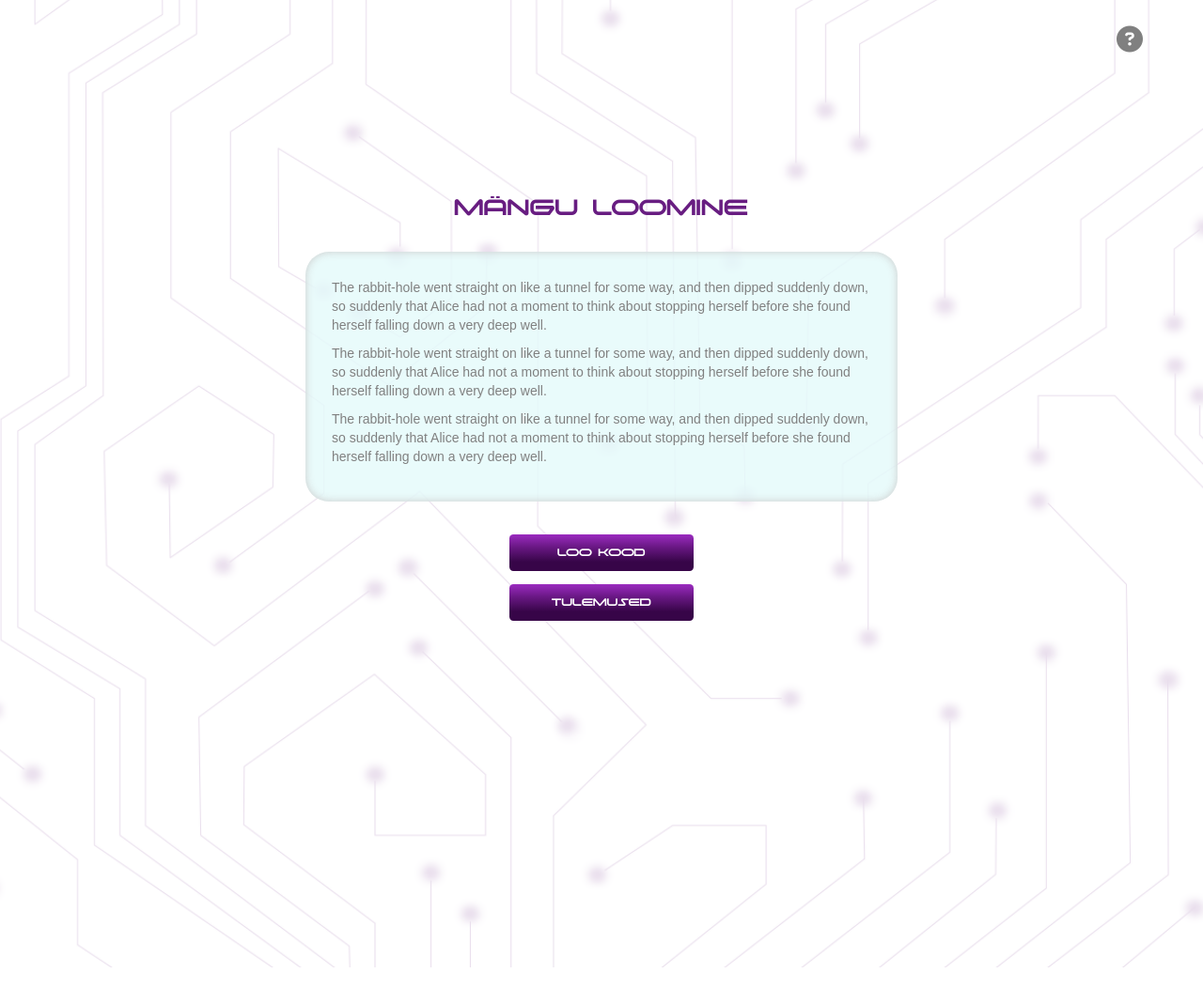
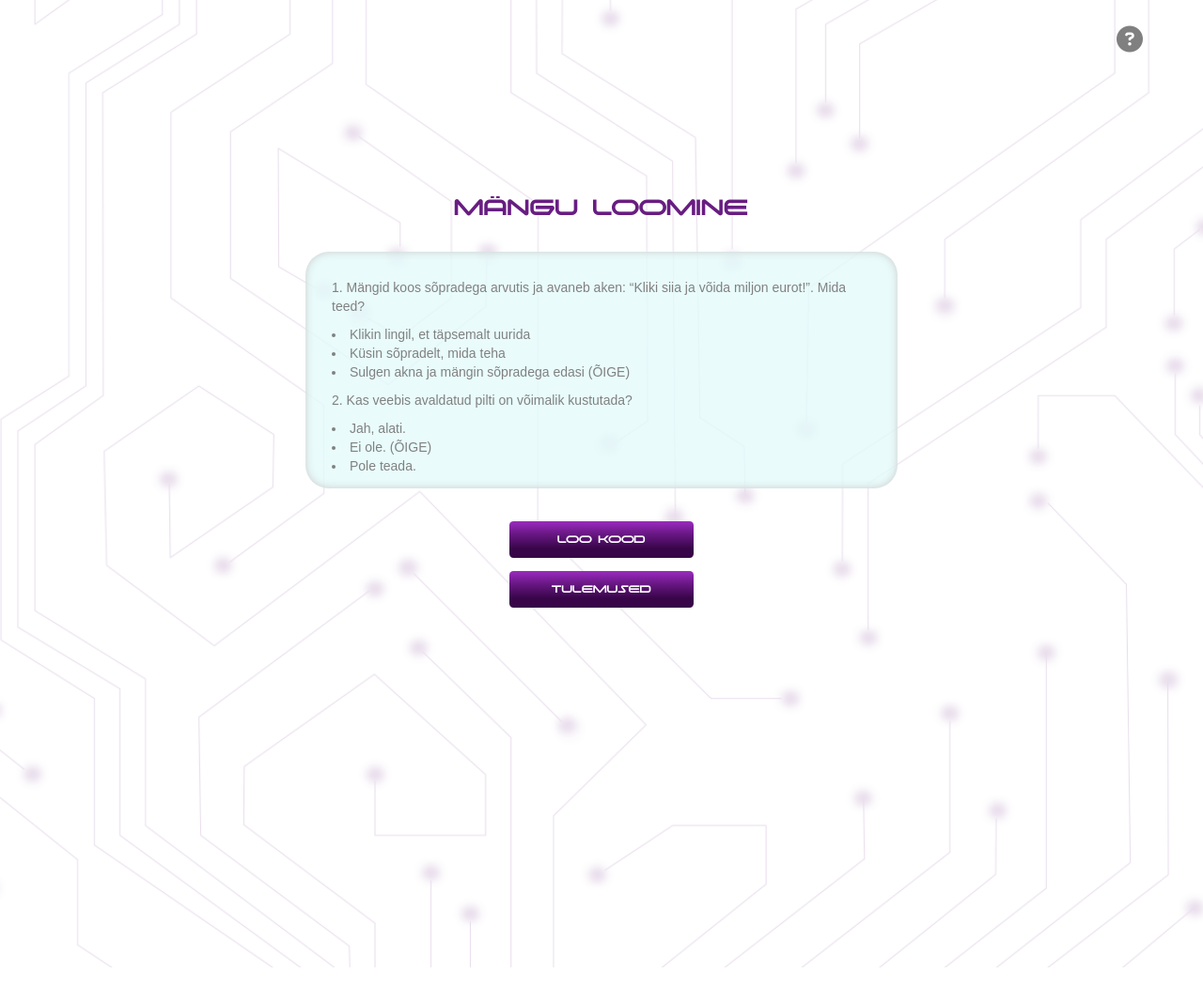
Before and after one commit to elipri/digiseiklusgame, a PHP site: page /kasutaja.php in a window 1280 px wide. Shown: the top 1069 px of the page at 94% size. Run offline with PHP 8.4, Linux system fonts and the light colour scheme; some libraries are stand-ins or nearby versions.

Commit message:
Küsimused ja infotekstid

```diff
--- a/code.txt
+++ b/code.txt
@@ -1 +1 @@
-6143
+1385
--- a/css/style.css
+++ b/css/style.css
@@ -416,6 +416,8 @@ button.student:hover {
 
 .questions {
   width: 45em;
+  height: 18em;
+  overflow: auto;
   /* background: #e4fbfb; */
   background: rgb(228,251,251, .8);
   padding: 2em;
--- a/kasutaja.php
+++ b/kasutaja.php
@@ -25,7 +25,7 @@
             <div id="help">
                 <h2>Info</h2>
                 <p>
-                    The rabbit-hole went straight on like a tunnel for some way, and then dipped suddenly down, so suddenly that Alice had not a moment to think about stopping herself before she found herself falling down a very deep well.
+                Tere tulemast Digiseikluse mängurakenduse õpetaja lehele!</p><p> Siin lehel kuvatakse Sulle mängus sees olevad küsimused, millele õpilased mängides vastama peavad. Mängu loomiseks genereeri kood vajutades nupule “Loo kood”. Iga kood on unikaalne. Tulemuste nägemiseks vajuta nupule “Tulemused”.
                 </p>
             </div>
         </div>
@@ -47,14 +47,110 @@
 
       <div class="questions">
         <p>
-        The rabbit-hole went straight on like a tunnel for some way, and then dipped suddenly down, so suddenly that Alice had not a moment to think about stopping herself before she found herself falling down a very deep well.
-      </p>
-      <p>
-        The rabbit-hole went straight on like a tunnel for some way, and then dipped suddenly down, so suddenly that Alice had not a moment to think about stopping herself before she found herself falling down a very deep well.
-      </p>
-      <p>
-        The rabbit-hole went straight on like a tunnel for some way, and then dipped suddenly down, so suddenly that Alice had not a moment to think about stopping herself before she found herself falling down a very deep well.
-      </p>
+        <span>1. Mängid koos sõpradega arvutis ja avaneb aken: “Kliki siia ja võida miljon eurot!”. Mida teed?</span>
+        <li>Klikin lingil, et täpsemalt uurida</li>
+        <li>Küsin sõpradelt, mida teha</li>
+        <li>Sulgen akna ja mängin sõpradega edasi (ÕIGE)</li>
+        </p>
+
+        <p>
+        <span>2. Kas veebis avaldatud pilti on võimalik kustutada?</span>
+        <li>Jah, alati.</li>
+        <li>Ei ole. (ÕIGE)</li>
+        <li>Pole teada.</li>
+        </p>
+
+        <p>
+        <span>3. Kas internetist leitud pilte võib sotsiaalmeedias vabalt avaldada?</span>
+        <li>Võib kui piltide omanik seda lubab (ÕIGE)</li>
+        <li>Ei või mitte kunagi.</li>
+        <li>Internetis võib kõike vabalt avaldada.</li>
+        </p>
+
+        <p>
+        <span>4. Kuidas reageerid kui sõber kirjutab sulle Messengeris: “Olen lollakas ja hüppan aknast alla.”?</span>
+        <li>Kirjutad vastuseks naeratavad emojid.</li>
+        <li>Helistad sõbrale ja uurid, kas see oli ikka tema ise kes kirjutas. (ÕIGE)</li>
+        <li>Ignoreerid teda.</li>
+        </p>
+
+        <p>
+        <span>5. Sõber tahab sinult sinu Facebooki konto parooli saada. Kas annad?</span>
+        <li>Kindlasti - ta ju hea sõber!</li>
+        <li>Üritad leida viisaka võimaluse keelduda (ÕIGE)</li>
+        <li>Annad sõbrale vale parooli.</li>
+        </p>
+
+        <p>
+        <span>6. Mis funktsioon on arvutis tulemüüril?</span>
+        <li>Ei lase võõraid internetist sinu arvutile ligi. (ÕIGE)</li>
+        <li>Kaitseb arvutit viiruste eest.</li>
+        <li>AJahutab arvutit.</li>
+        </p>
+
+        <p>
+        <span>7. Milline neist on turvaline salasõna?</span>
+        <li>MinuNimiOnKarl123</li>
+        <li>Password</li>
+        <li>5870wJK446 (ÕIGE)</li>
+        </p>
+
+        <p>
+        <span>8. Internetis enim levinud suhtlusportaal?</span>
+        <li>Instagram</li>
+        <li>LinkedIn</li>
+        <li>Facebook (ÕIGE)</li>
+        </p>
+
+        <p>
+        <span>9. Portaal, kus inimesed saavad “säutsuda”?</span>
+        <li>Twitter (ÕIGE)</li>
+        <li>Facebook</li>
+        <li>Snapchat</li>
+        </p>
+
+        <p>
+        <span>10. Milline järgnevast on tark käitumine internetis?</span>
+        <li>Võõrale inimesele enda isikuandmete ja aadressi avaldamine</li>
+        <li>Isikuandmete mitteavaldamine (ÕIGE)</li>
+        <li>Suvalistele inimestele endast piltide saatmine.</li>
+        </p>
+
+        <p>
+        <span>11. Keda peaksid lisama sotsiaalvõrgustikes sõprade nimekirja?</span>
+        <li>Suvalised inimesed, keda otsingust leiad</li>
+        <li>Mingi tüübi, kellega mitu aastat tagasi ühel sünnipäeval korra rääkisid</li>
+        <li>Inimesi, keda päriselt tunned (ÕIGE)</li>
+        </p>
+
+        <p>
+        <span>12. Milliseid ekraanilukke on võimalik nutitelefonile peale panna?</span>
+        <li>Kood, muster, sõrmejälg (ÕIGE)</li>
+        <li>Sõrmejälg, lihtne avamine ühe nupu abil</li>
+        <li>Kood, muster, lihtne avamine ühe nupu abil</li>
+        </p>
+
+        <p>
+        <span>13. Milline neist on usaldusväärne pood rakenduste allalaadimiseks?</span>
+        <li>Aliexpress.com</li>
+        <li>Google Play (ÕIGE)</li>
+        <li>Ebay</li>
+        </p>
+
+        <p>
+        <span>14. Miks pole soovitatav kasutada paroolita WIFI võrke?</span>
+        <li>Need on liiga turvalised</li>
+        <li>Need tavaliselt ei tööta</li>
+        <li>Need ei ole sama turvalised kui parooliga võrgud (ÕIGE)</li>
+        </p>
+
+        <p>
+        <span>15. Milline neist tunnustest viitab küberkiusamisele?</span>
+        <li>Ähvardavad, õelad e-kirjad ja tekstisõnumid (ÕIGE)</li>
+        <li>Sõbralikult sotsiaalmeedias pildi kommenteerimine</li>
+        <li>Luba küsimine enne sinu pildi jagamist</li>
+        </p>
+
       </div>
 
 		<?php
--- a/tulemused.php
+++ b/tulemused.php
@@ -20,7 +20,7 @@
             <div id="help">
                 <h2>Info</h2>
                 <p>
-                    The rabbit-hole went straight on like a tunnel for some way, and then dipped suddenly down, so suddenly that Alice had not a moment to think about stopping herself before she found herself falling down a very deep well.
+                Tere tulemast Digiseikluse mängurakenduse tulemuste lehele!</p><p> Siin lehel on järjestatud paremusjärjestusena mängutulemused. Samuti on võimalik tulemusi PDF formaadis alla laadida või tulemuste lehte printida.
                 </p>
             </div>
         </div>
```
Also changed, not shown: avaleht.php (+8 -1 lines), 1 other file.
